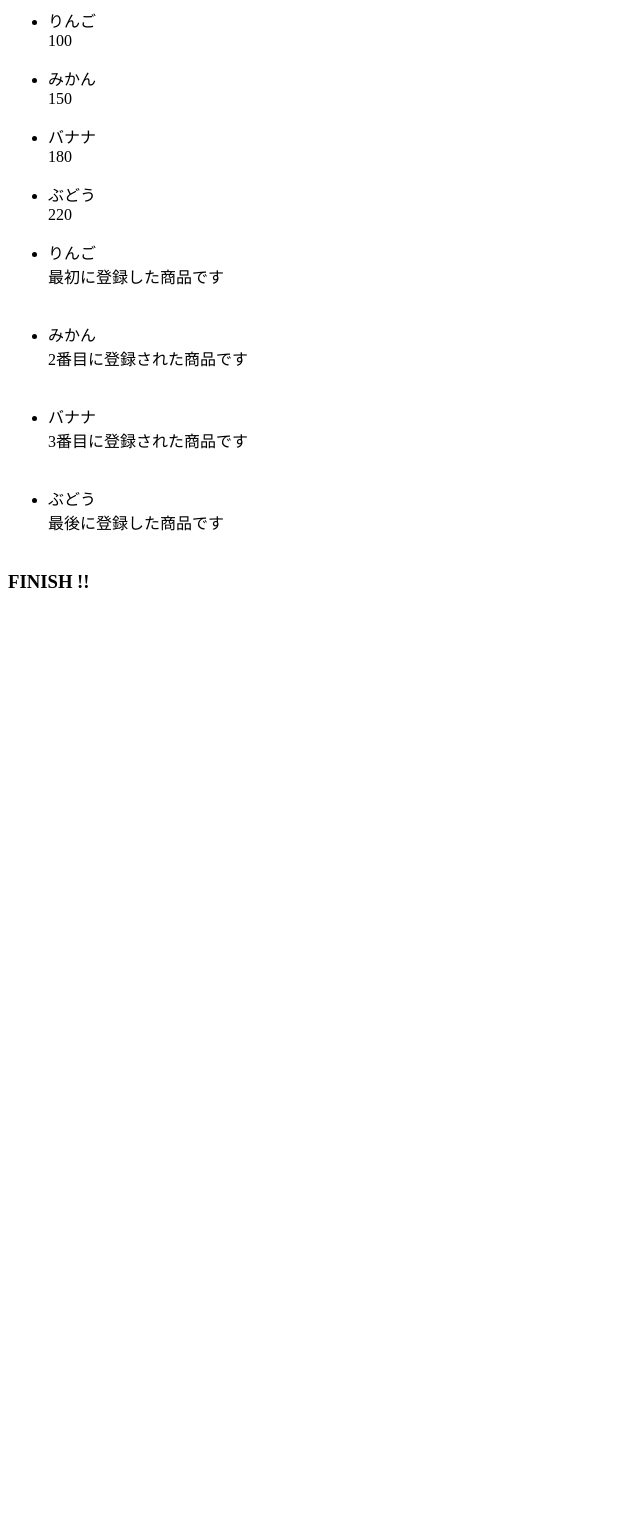
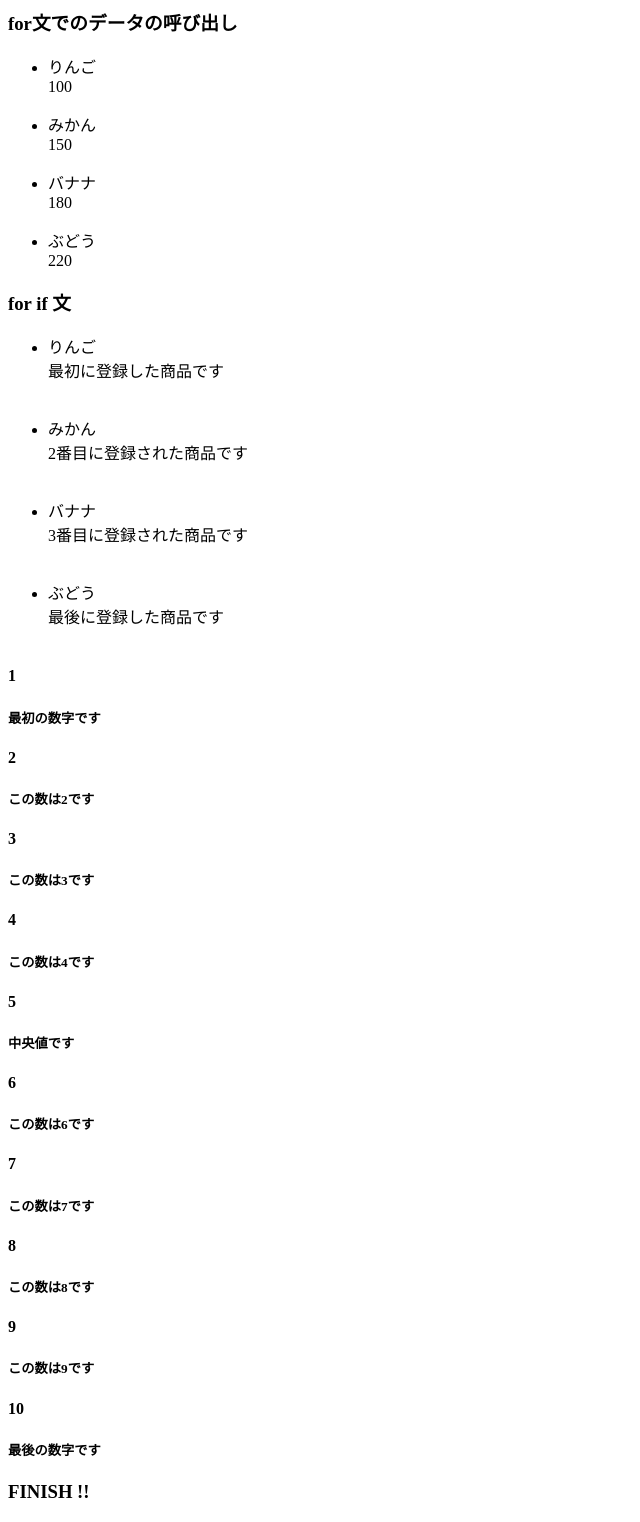
Before and after one commit to ohialehua/python_sample, a Django app: page /list/ in a window 1280 px wide. Shown: the whole page, without its empty margins (0-640 px from the left). Before the commit the page ends 588 px from the top, so only its background shows below. Run offline with Django 4.2, Linux system fonts and the light colour scheme; data comes from the database, SQL or seed files in the repository.

Commit message:
[for if 文 rangeもどき]

```diff
--- a/templates/list.html
+++ b/templates/list.html
@@ -1,3 +1,5 @@
+
+<h3>for文でのデータの呼び出し</h3>
 {% for item in object_list %}
   <ul>
     <li>{{ item.itemname }}</li>
@@ -5,6 +7,7 @@
   </ul>
 {% endfor %}
 
+<h3>for if 文</h3>
 {% for item in object_list %}
   <ul>
     <li>{{ item.itemname }}</li>
@@ -17,4 +20,17 @@
   {% endif %}
   </ul>
 {% endfor %}
+
+{% for i in ''|center:10 %}
+  <h4>{{forloop.counter}}</h4>
+  {% if forloop.first %}
+    <h5>最初の数字です</h5>
+  {% elif forloop.last %}
+    <h5>最後の数字です</h5>
+  {% elif forloop.counter == 5 %}
+    <h5>中央値です</h5>
+  {% else %}
+    <h5>この数は{{forloop.counter}}です</h5>
+  {% endif %}
+{% endfor %}
 <h3>FINISH !!</h3>
```
